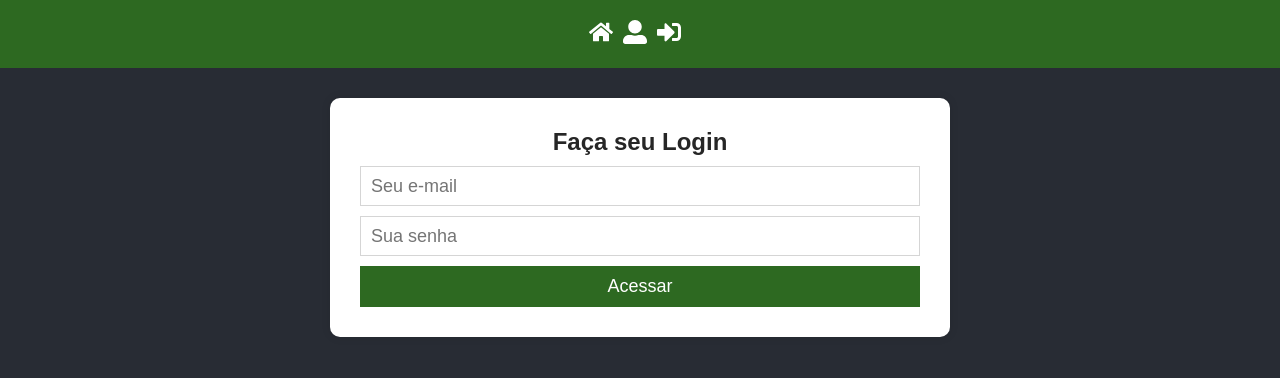
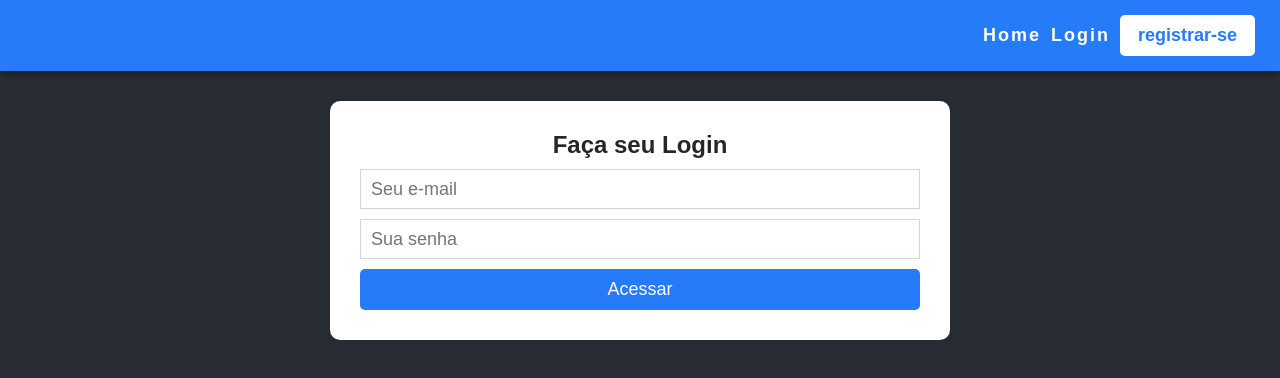
Before and after one commit to JuniorPaula/escola-reactapp, a React (Create React App) app: page /login in a window 1280 px wide. Shown: the top 378 px of the page. Built offline with nearby package versions, Linux system fonts and the light colour scheme.

Commit message:
created new feature change header

```diff
--- a/src/components/Header/index.js
+++ b/src/components/Header/index.js
@@ -1,5 +1,4 @@
 import React from 'react';
-import { FaHome, FaSignInAlt, FaUserAlt, FaPowerOff } from 'react-icons/fa';
 import { useSelector, useDispatch } from 'react-redux';
 import { Link } from 'react-router-dom';
 
@@ -21,22 +20,24 @@ export default function Header() {
 
   return (
     <Nav>
-      <Link to="/">
-        <FaHome size={24} />
-      </Link>
-      <Link to="/register">
-        <FaUserAlt size={24} />
-      </Link>
       {isLoggedIn ? (
-        <Link onClick={handleLogout} to="/logout">
-          <FaPowerOff size={24} />
-        </Link>
+        <>
+          <span className="nome--header">Olá, {nome}</span>
+          <Link onClick={handleLogout} to="/logout">
+            Sair
+          </Link>
+        </>
       ) : (
-        <Link to="/login">
-          <FaSignInAlt size={24} />
-        </Link>
+        <>
+          <Link to="/">Home</Link>
+          <Link to="/login">Login</Link>
+          <Link to="/register">
+            <button type="button" className="btn">
+              registrar-se
+            </button>
+          </Link>
+        </>
       )}
-      {isLoggedIn && `Olá, ${nome}`}
     </Nav>
   );
 }
--- a/src/components/Header/styled.js
+++ b/src/components/Header/styled.js
@@ -3,15 +3,27 @@ import { primaryColor } from '../../config/colors';
 
 export const Nav = styled.nav`
   background: ${primaryColor};
-  padding: 20px;
+  padding: 15px;
   display: flex;
   align-items: center;
-  justify-content: center;
+  justify-content: flex-end;
   color: #fff;
+  box-shadow: 0 0 10px 0 rgba(0, 0, 0, 0.7);
 
   a {
     color: #fff;
     margin: 0 10px 0 0;
     font-weight: bold;
+    font-size: 18px;
+    letter-spacing: 2px;
+  }
+
+  .nome--header {
+    margin-right: 15px;
+  }
+  .btn {
+    background-color: #fff;
+    color: ${primaryColor};
+    font-weight: 700;
   }
 `;
--- a/src/config/colors.js
+++ b/src/config/colors.js
@@ -1,3 +1,2 @@
-export const primaryColor = '#2d6921';
-export const primaryDarkColor = '#1c4215';
+export const primaryColor = '#267bf8';
 export const bgColor = '#282c34';
--- a/src/styles/GobalStyles.js
+++ b/src/styles/GobalStyles.js
@@ -28,6 +28,7 @@ export default createGlobalStyle`
     padding: 10px 18px;
     font-size: 18px;
     transition: all 300ms;
+    border-radius: 5px;
   }
 
   button:hover {
```
